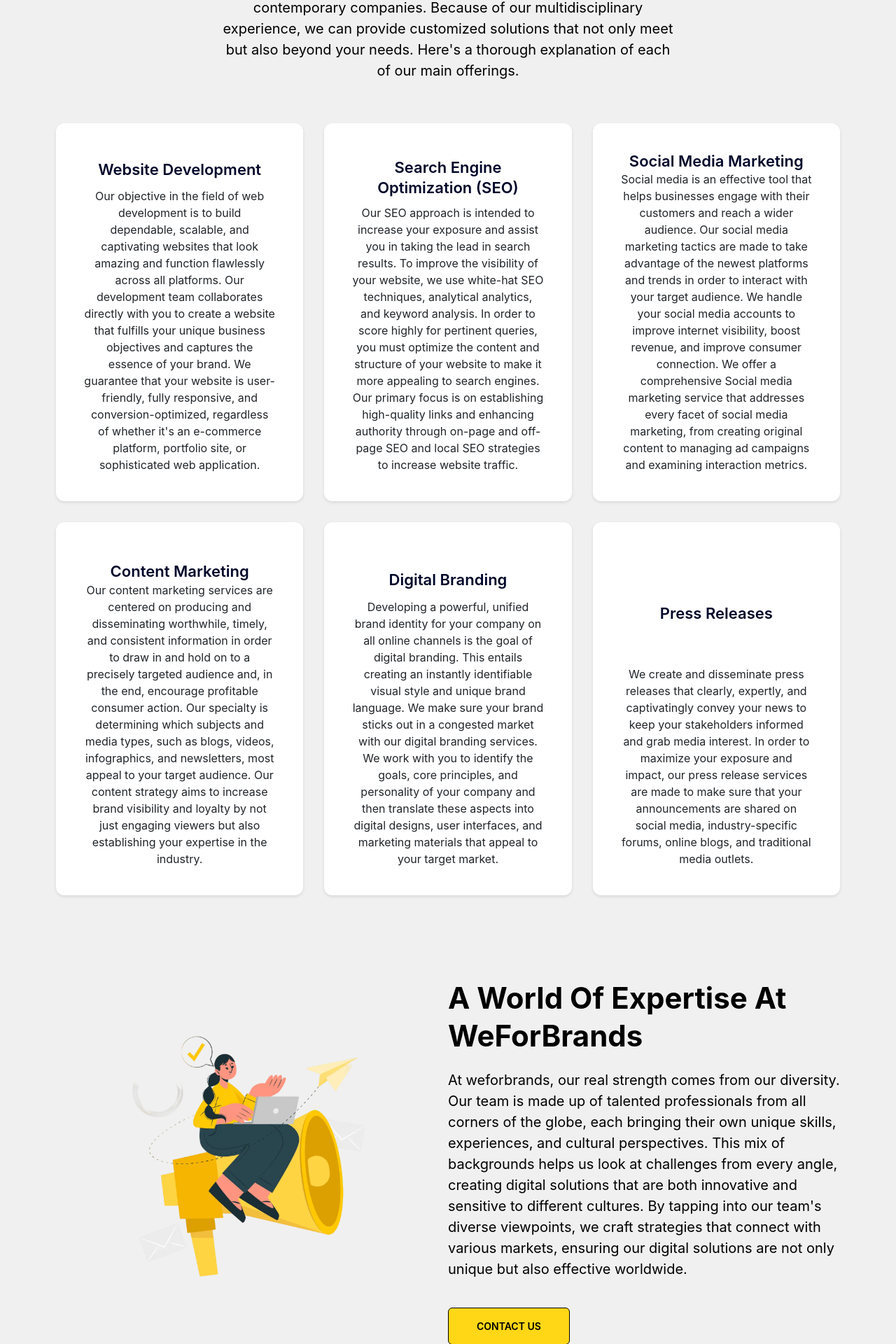
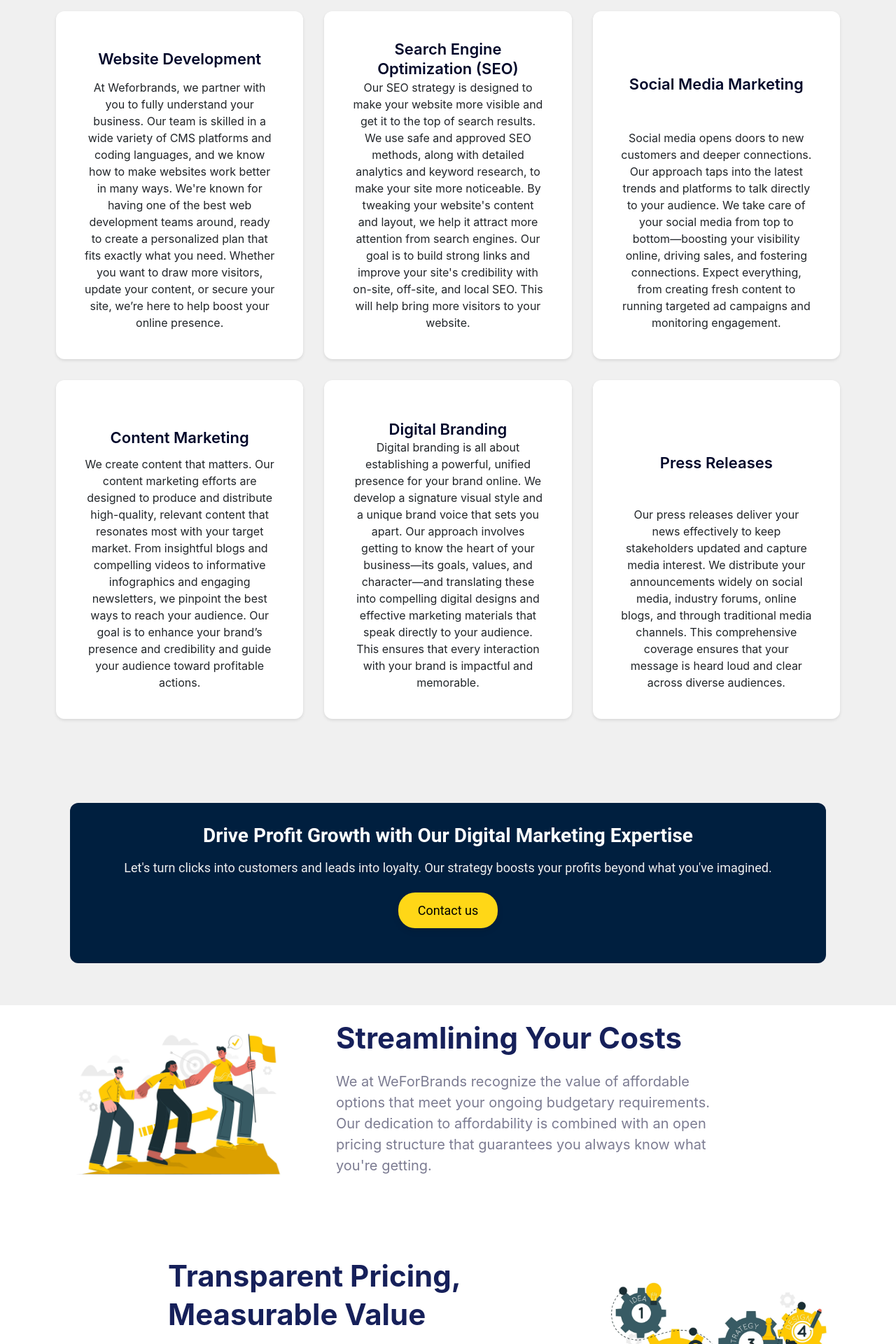
Before and after one commit to weforbrand/wfb, a React (Create React App) app in the folder agency/: page /services in a window 1280 px wide. Shown: the part 379-2299 px from the top of the page at 70% size. Built offline with nearby package versions, Linux system fonts and the light colour scheme.

Commit message:
update-content

```diff
--- a/agency/src/App.css
+++ b/agency/src/App.css
@@ -192,7 +192,7 @@
   position: relative;
   z-index: 1;
   background-color: #f0f0f0;
-  padding: 120px 0;
+  padding: 20px 0;
   text-align: center;
 }
 
@@ -281,7 +281,7 @@
 \*-----------------------------------*/
 
 .features {
-  padding: 120px 0;
+  padding: 20px 0;
   text-align: center;
 }
 
--- a/agency/src/Body/body.js
+++ b/agency/src/Body/body.js
@@ -1,6 +1,6 @@
-// import React, { useRef } from "react";
 import React from "react";
 import "../App.css";
+import CTA from "../CTA/cta";
 import { IonIcon } from "@ionic/react";
 
 const Body = () => {
@@ -11,18 +11,16 @@
           <div class="container">
             <div class="about-top">
               <h2 class="h2 section-title">
-                Digital Marketing Services We Offered
+                Digital Marketing Services We Offer
               </h2>
 
               <p class="section-text">
-                In the current digital environment, having a strong online
-                presence is not only advantageous but also necessary. Here at
-                WeForBrands, we're experts at improving and changing your online
-                presence with a range of all-inclusive services that cater to
-                the various demands of contemporary companies. Because of our
-                multidisciplinary experience, we can provide customized
-                solutions that not only meet but also beyond your needs. Here's
-                a thorough explanation of each of our main offerings.
+                Need a hand with digital marketing? That's what we're here for!
+                From creating engaging websites and getting your site to rank
+                higher in searches to managing your social media with flair, we
+                love helping businesses like yours stand out. Here are the key
+                services we offer to make your digital marketing efforts
+                successful and stress-free:
               </p>
 
               <ul class="about-list">
@@ -33,16 +31,15 @@
                     <h3 class="h3 card-title">Website Development</h3>
 
                     <p class="card-text">
-                      Our objective in the field of web development is to build
-                      dependable, scalable, and captivating websites that look
-                      amazing and function flawlessly across all platforms. Our
-                      development team collaborates directly with you to create
-                      a website that fulfills your unique business objectives
-                      and captures the essence of your brand. We guarantee that
-                      your website is user-friendly, fully responsive, and
-                      conversion-optimized, regardless of whether it's an
-                      e-commerce platform, portfolio site, or sophisticated web
-                      application.
+                      At Weforbrands, we partner with you to fully understand
+                      your business. Our team is skilled in a wide variety of
+                      CMS platforms and coding languages, and we know how to
+                      make websites work better in many ways. We're known for
+                      having one of the best web development teams around, ready
+                      to create a personalized plan that fits exactly what you
+                      need. Whether you want to draw more visitors, update your
+                      content, or secure your site, we’re here to help boost
+                      your online presence.
                     </p>
                   </div>
                 </li>
@@ -56,16 +53,15 @@
                     </h3>
 
                     <p class="card-text">
-                      Our SEO approach is intended to increase your exposure and
-                      assist you in taking the lead in search results. To
-                      improve the visibility of your website, we use white-hat
-                      SEO techniques, analytical analytics, and keyword
-                      analysis. In order to score highly for pertinent queries,
-                      you must optimize the content and structure of your
-                      website to make it more appealing to search engines. Our
-                      primary focus is on establishing high-quality links and
-                      enhancing authority through on-page and off-page SEO and
-                      local SEO strategies to increase website traffic.
+                      Our SEO strategy is designed to make your website more
+                      visible and get it to the top of search results. We use
+                      safe and approved SEO methods, along with detailed
+                      analytics and keyword research, to make your site more
+                      noticeable. By tweaking your website's content and layout,
+                      we help it attract more attention from search engines. Our
+                      goal is to build strong links and improve your site's
+                      credibility with on-site, off-site, and local SEO. This
+                      will help bring more visitors to your website.
                     </p>
                   </div>
                 </li>
@@ -77,17 +73,14 @@
                     <h3 class="h3 card-title">Social Media Marketing</h3>
 
                     <p class="card-text">
-                      Social media is an effective tool that helps businesses
-                      engage with their customers and reach a wider audience.
-                      Our social media marketing tactics are made to take
-                      advantage of the newest platforms and trends in order to
-                      interact with your target audience. We handle your social
-                      media accounts to improve internet visibility, boost
-                      revenue, and improve consumer connection. We offer a
-                      comprehensive Social media marketing service that
-                      addresses every facet of social media marketing, from
-                      creating original content to managing ad campaigns and
-                      examining interaction metrics.
+                      Social media opens doors to new customers and deeper
+                      connections. Our approach taps into the latest trends and
+                      platforms to talk directly to your audience. We take care
+                      of your social media from top to bottom—boosting your
+                      visibility online, driving sales, and fostering
+                      connections. Expect everything, from creating fresh
+                      content to running targeted ad campaigns and monitoring
+                      engagement.
                     </p>
                   </div>
                 </li>
@@ -101,16 +94,15 @@
                     <h3 class="h3 card-title">Content Marketing</h3>
 
                     <p class="card-text">
-                      Our content marketing services are centered on producing
-                      and disseminating worthwhile, timely, and consistent
-                      information in order to draw in and hold on to a precisely
-                      targeted audience and, in the end, encourage profitable
-                      consumer action. Our specialty is determining which
-                      subjects and media types, such as blogs, videos,
-                      infographics, and newsletters, most appeal to your target
-                      audience. Our content strategy aims to increase brand
-                      visibility and loyalty by not just engaging viewers but
-                      also establishing your expertise in the industry.
+                      We create content that matters. Our content marketing
+                      efforts are designed to produce and distribute
+                      high-quality, relevant content that resonates most with
+                      your target market. From insightful blogs and compelling
+                      videos to informative infographics and engaging
+                      newsletters, we pinpoint the best ways to reach your
+                      audience. Our goal is to enhance your brand’s presence and
+                      credibility and guide your audience toward profitable
+                      actions.
                     </p>
                   </div>
                 </li>
@@ -124,16 +116,15 @@
                     <h3 class="h3 card-title">Digital Branding</h3>
 
                     <p class="card-text">
-                      Developing a powerful, unified brand identity for your
-                      company on all online channels is the goal of digital
-                      branding. This entails creating an instantly identifiable
-                      visual style and unique brand language. We make sure your
-                      brand sticks out in a congested market with our digital
-                      branding services. We work with you to identify the goals,
-                      core principles, and personality of your company and then
-                      translate these aspects into digital designs, user
-                      interfaces, and marketing materials that appeal to your
-                      target market.
+                      Digital branding is all about establishing a powerful,
+                      unified presence for your brand online. We develop a
+                      signature visual style and a unique brand voice that sets
+                      you apart. Our approach involves getting to know the heart
+                      of your business—its goals, values, and character—and
+                      translating these into compelling digital designs and
+                      effective marketing materials that speak directly to your
+                      audience. This ensures that every interaction with your
+                      brand is impactful and memorable.
                     </p>
                   </div>
                 </li>
@@ -147,72 +138,25 @@
                     <h3 class="h3 card-title">Press Releases</h3>
 
                     <p class="card-text">
-                      We create and disseminate press releases that clearly,
-                      expertly, and captivatingly convey your news to keep your
-                      stakeholders informed and grab media interest. In order to
-                      maximize your exposure and impact, our press release
-                      services are made to make sure that your announcements are
-                      shared on social media, industry-specific forums, online
-                      blogs, and traditional media outlets.
+                      Our press releases deliver your news effectively to keep
+                      stakeholders updated and capture media interest. We
+                      distribute your announcements widely on social media,
+                      industry forums, online blogs, and through traditional
+                      media channels. This comprehensive coverage ensures that
+                      your message is heard loud and clear across diverse
+                      audiences.
                     </p>
                   </div>
                 </li>
               </ul>
             </div>
 
-            <div class="about-bottom">
-              <figure class="about-bottom-banner">
-                <img
-                  src="./assets/images/serv.webp"
-                  alt="serv"
-                  class="about-banner"
-                />
-              </figure>
-
-              <div class="about-bottom-content">
-                <h2 class="h2 section-title">
-                  A World of Expertise at WeForBrands
-                </h2>
-
-                <p class="section-text">
-                  At weforbrands, our real strength comes from our diversity.
-                  Our team is made up of talented professionals from all corners
-                  of the globe, each bringing their own unique skills,
-                  experiences, and cultural perspectives. This mix of
-                  backgrounds helps us look at challenges from every angle,
-                  creating digital solutions that are both innovative and
-                  sensitive to different cultures. By tapping into our team's
-                  diverse viewpoints, we craft strategies that connect with
-                  various markets, ensuring our digital solutions are not only
-                  unique but also effective worldwide.
-                </p>
-                <a href="/contact">
-                  <button class="btn btn-secondary contact-cta-btn">
-                    Contact Us
-                  </button>
-                </a>
-              </div>
-            </div>
+            <CTA />
           </div>
         </section>
 
         <section class="features" id="features">
           <div class="container">
-            <h3 class="h2 section-title">A Global Tapestry of Talent</h3>
-
-            <p class="section-text">
-              Our variety at WeForBrands is what makes us strong. Our team
-              members come from all over the world, and they each bring with
-              them a special combination of professional experience and cultural
-              perspectives. Our diverse backgrounds allow us to approach
-              projects from all angles, creating digital solutions that are not
-              only creative but also aware of the local and global context. We
-              create strategies that work in a variety of markets by
-              incorporating these various points of view, making sure that our
-              digital solutions are as distinctive as they are effective
-              everywhere.
-            </p>
-
             <ul class="features-list">
               <li class="features-item">
                 <figure class="features-item-banner">
--- a/agency/src/CTA/cta.css
+++ b/agency/src/CTA/cta.css
@@ -1,17 +1,17 @@
 .cta-container {
   background-color: #001f3f;
-  padding: 20px;
-  border-radius: 8px;
-  box-shadow: 0 2px 4px rgba(0, 0, 0, 0.1);
-  text-align: left;
-  margin: 30px 40px 30px 40px;
-  animation: fadeIn 0.5s ease;
+  padding: 30px;
+  border-radius: 12px;
+  text-align: center;
+  margin: 40px 20px;
+  animation: fadeIn 0.8s ease-in-out;
+  font-family: "Roboto", sans-serif;
 }
 
 @keyframes fadeIn {
   from {
     opacity: 0;
-    transform: translateY(-20px);
+    transform: translateY(-30px);
   }
   to {
     opacity: 1;
@@ -20,37 +20,64 @@
 }
 
 .cta-container h2 {
-  color: white;
-  font-size: 24px;
-  margin-bottom: 10px;
+  color: #fff;
+  font-size: 28px;
+  margin-bottom: 15px;
+  font-weight: 700;
 }
 
 .cta-container p {
-  color: white;
-  font-size: 16px;
-  margin-bottom: 15px;
+  color: #f0f0f0;
+  font-size: 18px;
+  margin-bottom: 20px;
+  line-height: 1.6;
 }
+
 .cta-btn-main {
-  margin-left: 615px;
+  margin-top: 20px;
 }
+
 .cta-button {
   background-color: #ffd717;
-  color: black;
+  color: #000;
   border: none;
-  border-radius: 12px;
-  padding: 10px 20px;
-  font-size: 16px;
+  border-radius: 24px;
+  padding: 12px 28px;
+  font-size: 18px;
   cursor: pointer;
-  transition: background-color 0.3s ease;
+  transition: all 0.4s ease;
+  box-shadow: 0 4px 10px rgba(0, 0, 0, 0.1);
+  margin: 20px auto;
+  display: block;
+  text-align: center;
 }
 
 .cta-button:hover {
-  background-color: #ffd700;
-  transform: scale(1.05);
+  background-color: #ffcc00;
+  transform: scale(1.1);
+  box-shadow: 0 6px 15px rgba(0, 0, 0, 0.15);
 }
 
 @media screen and (max-width: 768px) {
+  .cta-container {
+    padding: 20px;
+    margin: 20px 10px;
+  }
+
+  .cta-container h2 {
+    font-size: 24px;
+  }
+
+  .cta-container p {
+    font-size: 16px;
+  }
+
   .cta-btn-main {
-    margin-left: 0px !important;
+    margin-top: 15px;
+  }
+
+  .cta-button {
+    font-size: 16px;
+    padding: 10px 20px;
   }
 }
--- a/agency/src/CTA/cta.js
+++ b/agency/src/CTA/cta.js
@@ -4,18 +4,14 @@
 const CTAComponent = () => {
   return (
     <div className="cta-container">
-      <h2>Why Partner with WeForBrands for Your Digital Marketing Goals?</h2>
+      <h2>Drive Profit Growth with Our Digital Marketing Expertise</h2>
       <p>
-        At WeForBrands, we are committed to providing exceptional digital
-        marketing services that are tailored to the unique needs of each client.
-        By choosing to partner with us, you're not just hiring a service
-        provider; you're engaging a team of seasoned professionals who are
-        dedicated to propelling your business to new heights. Here’s a deeper
-        look at what sets us apart.
+        Let's turn clicks into customers and leads into loyalty. Our strategy
+        boosts your profits beyond what you've imagined.
       </p>
       <div className="cta-btn-main">
         <a href="/contact">
-          <button className="cta-button">Get Started</button>
+          <button className="cta-button">Contact us</button>
         </a>
       </div>
     </div>
--- a/agency/src/Industry/industry.js
+++ b/agency/src/Industry/industry.js
@@ -100,7 +100,7 @@
 
   return (
     <div className="root-industry">
-      <div className="r-i-h1">Industries We Serve</div>
+      <div className="r-i-h1">Our Expertise Across Multiple Industries</div>
       <div className="line"></div>
 
       <div className="indus-main">
--- a/agency/src/WhyUs/whyUs.js
+++ b/agency/src/WhyUs/whyUs.js
@@ -1,39 +1,34 @@
 import React, { useState } from "react";
-import "./whyUs.css"; // Import CSS file
+import "./whyUs.css";
 
 const WhyUs = () => {
   const [selectedTopic, setSelectedTopic] = useState(0);
 
   const topics = [
     {
-      title: "Premium SEO Partner",
+      title: "Digital Marketing Expert",
       content:
-        "The foundation of online exposure is SEO. As your SEO partner, our goal is to optimize your website such that it targets and engages your target audience in addition to moving up the search engine ranks. Our tactics aim to attract quality traffic, which can result in more conversions and a better return on investment.",
+        "We're not just participants in digital marketing; we lead the charge. With cutting-edge strategies and a team of seasoned professionals, we ensure your brand stands out in the digital space.",
     },
     {
       title: "Proven Expertise",
       content:
-        "Experts in the field with years of experience in all areas of digital marketing make up our team. Our extensive knowledge base guarantees that we are prepared to tackle any obstacle that may arise. Our proven track record of providing our clients in a variety of industries with good outcomes speaks for itself. Because of our experience, you can be sure that we can create plans that are exactly in line with your business goals and that we are aware of the subtleties unique to your industry.",
+        "Our track record speaks for itself. We've helped countless businesses soar to new heights with our targeted and effective marketing approaches.",
     },
     {
       title: "Transparency and Accountability",
       content:
-        "Being open and honest with our clients is one of our agency's guiding principles. We are committed to keeping you updated at every stage of the process, including thorough reports on the effectiveness of your campaigns along with frequent updates. This transparency not only promotes confidence but also makes it possible to make rapid strategy revisions, guaranteeing the best possible outcome for your projects. You will always be aware of the performance of your investments, and we hold ourselves responsible for keeping our word.",
+        "With us, what you see is what you get. We believe in open communication and holding ourselves accountable for your marketing success.",
     },
     {
-      title: "Cutting-Edge Strategies",
+      title: "Tailor-Made Tactics",
       content:
-        "Since the digital world is always changing, being proactive and adaptable is necessary to stay ahead of the curve. Our staff adopts cutting-edge tactics and new technology as they become available, keeping abreast of developments in the field of digital marketing. This proactive approach guarantees that your marketing initiatives consistently outperform those of your rivals, skillfully adjusting to shifts in the marketplace and consumer preferences.",
+        "We understand that no two businesses are the same. That’s why we tailor our services to fit your unique needs, ensuring that every marketing effort counts towards your specific goals.",
     },
     {
-      title: "Technology-Driven Solutions",
+      title: "Endless  Support and Guidance",
       content:
-        "Making the most of the newest technologies is essential to raising the efficacy and efficiency of our efforts. Among other things, we deploy cutting-edge software and solutions for customer relationship Making the most of the newest technologies is essential to raising the efficacy and efficiency of our efforts. Among other things, we deploy cutting-edge software and solutions for customer relationship ",
-    },
-    {
-      title: "Specialized SEO Marketing",
-      content:
-        "Our SEO tactics are tailored to your industry's unique needs and obstacles rather than being one-size-fits-all. We may use SEO strategies that work best for your niche by getting to know the specifics of your company and market. Our ability to attract relevant visitors to your website, improve your visibility, and eventually grow your market share is ensured by this specialization. ",
+        "We’re with you every step of the way. From initial planning to execution and beyond, we provide continuous support and insights to keep your campaigns performing at their best.",
     },
   ];
 
@@ -44,7 +39,7 @@
   return (
     <div className="why-us-container">
       <div className="why-us-content">
-        <h2>Why Choose Us?</h2>
+        <h2>Why Weforbrands is Your Trusted Partner?</h2>
         <ul className="why-us-list">
           {topics.map((topic, index) => (
             <li
```
Also changed, not shown: agency/src/Process/process.js (+36 -19 lines).
